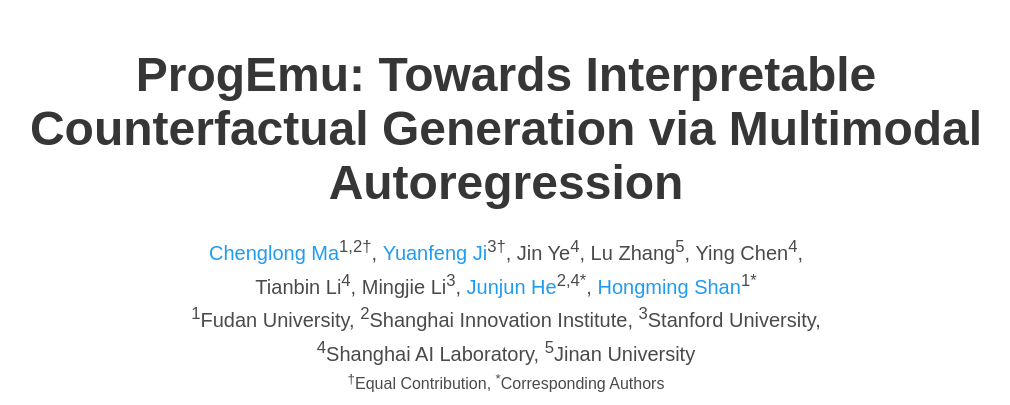
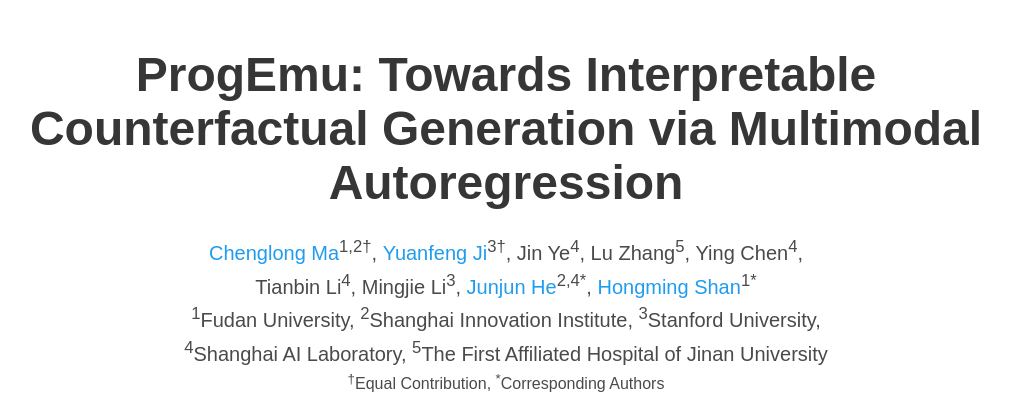
Before and after one commit to progemu/progemu.github.io, a plain HTML site: page index.html in a window 1280 px wide. Shown: the top 405 px of the page, without its empty margins (134-1144 px from the left). Drawn offline with nearby package versions, Linux system fonts and the light colour scheme; some icons are missing; a web font is replaced by a local one.

Commit message:
Update index.html

```diff
--- a/index.html
+++ b/index.html
@@ -81,7 +81,7 @@
             <span class="author-block"><sup>2</sup>Shanghai Innovation Institute,</span>
             <span class="author-block"><sup>3</sup>Stanford University,</span><br>
             <span class="author-block"><sup>4</sup>Shanghai AI Laboratory,</span>
-            <span class="author-block"><sup>5</sup>Jinan University</span>
+            <span class="author-block"><sup>5</sup>The First Affiliated Hospital of Jinan University</span>
           </div>
 
           <div class="is-size-6 publication-authors">
```
